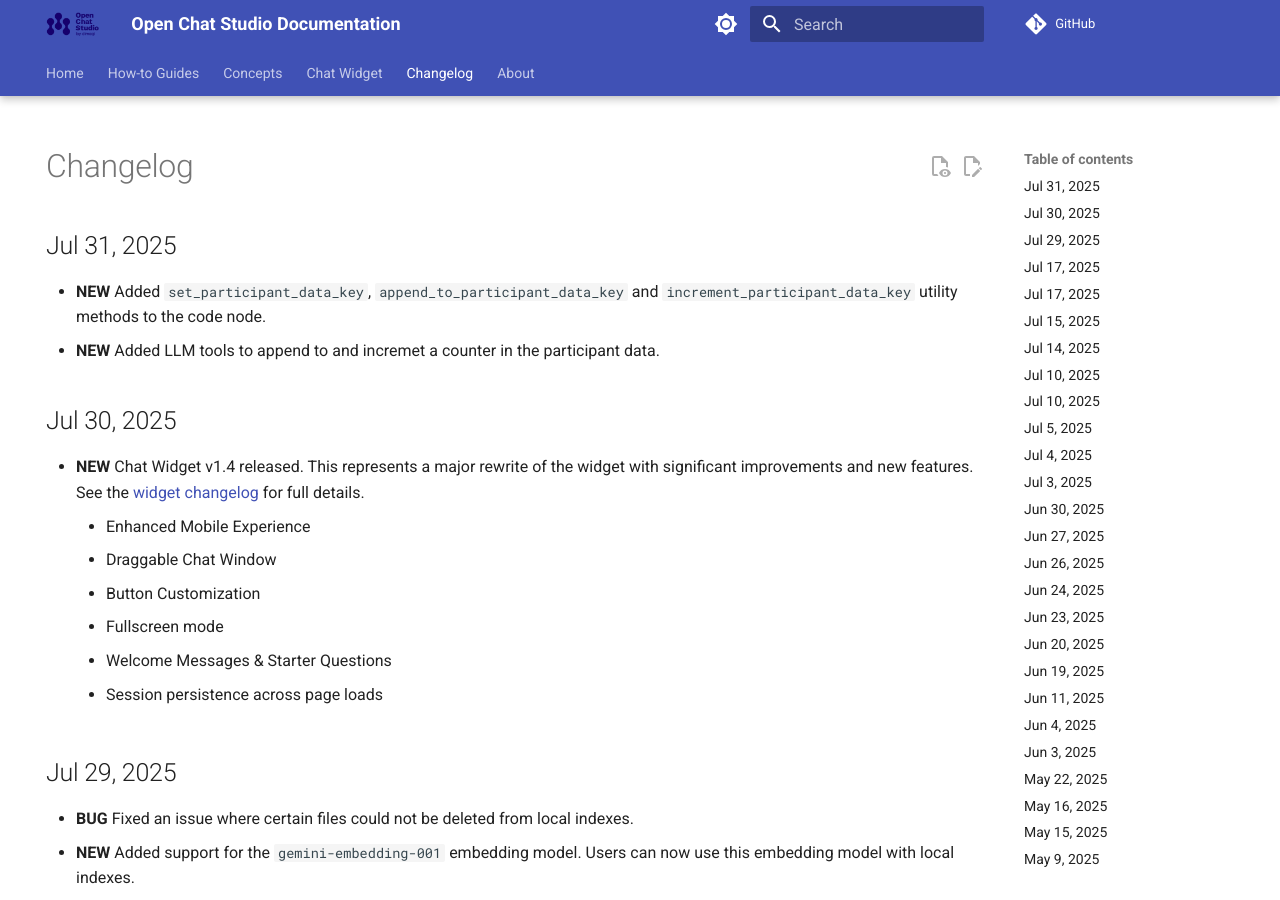
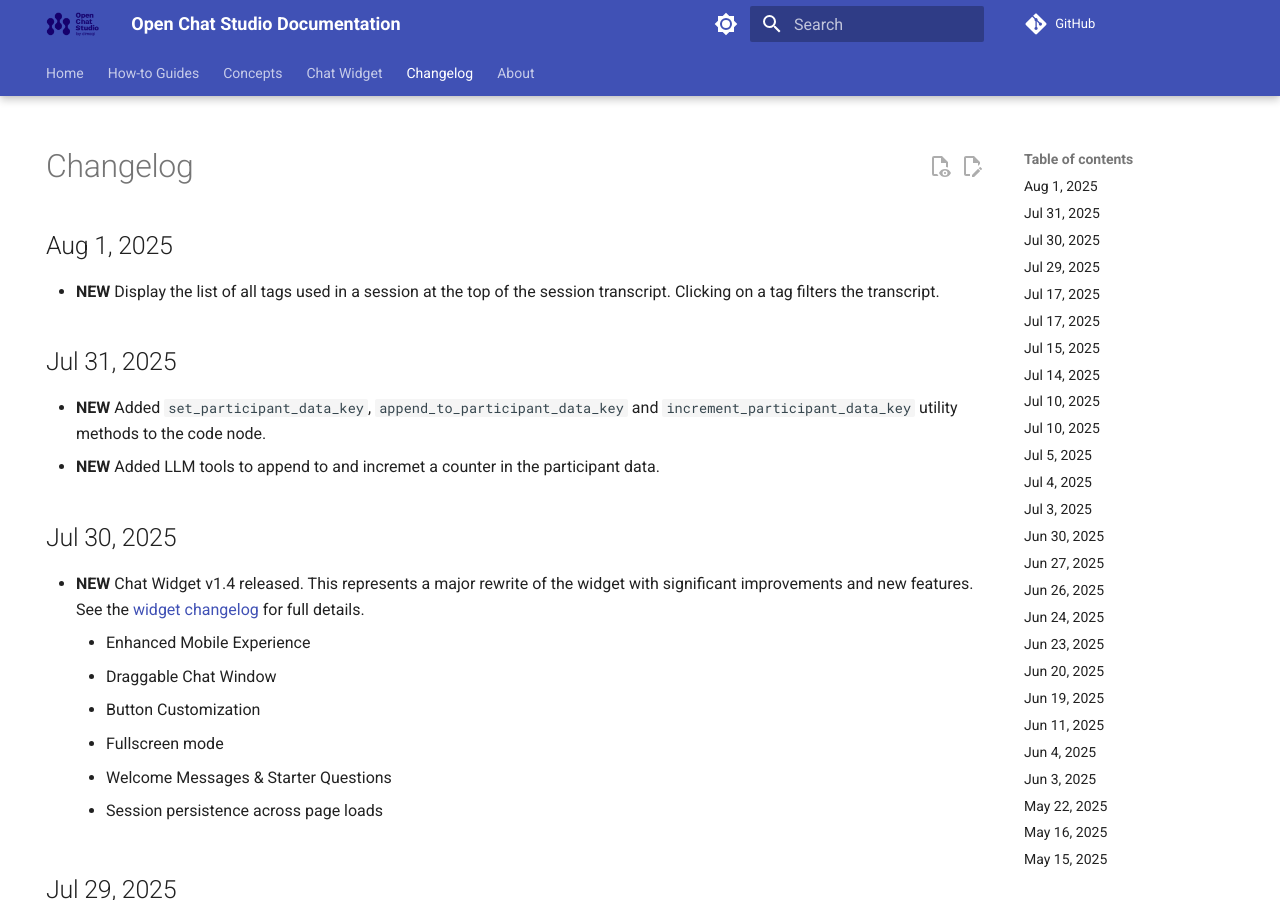
Before and after one commit to dimagi/open-chat-studio-docs, an MkDocs documentation site: the page built from docs/changelog.md, in a window 1280 px wide and 900 px high. Built offline with MkDocs 1.6.1 and Material for MkDocs 9.7.7, drawn with Linux system fonts in a browser that asks for light colours; emoji names are drawn with the system emoji font; a script that is not in the unit is left out; comment, search, counter and statistics services are not loaded.

Commit message:
new tag filtering in session transcript
https://github.com/dimagi/open-chat-studio/pull/1974

```diff
--- a/docs/changelog.md
+++ b/docs/changelog.md
@@ -4,6 +4,9 @@ hide:
 ---
 
 # Changelog
+## Aug 1, 2025
+* **NEW** Display the list of all tags used in a session at the top of the session transcript. Clicking on a tag filters the transcript.
+
 ## Jul 31, 2025
 * **NEW** Added `set_participant_data_key`, `append_to_participant_data_key` and `increment_participant_data_key` utility methods to the code node.
 * **NEW** Added LLM tools to append to and incremet a counter in the participant data.
```
